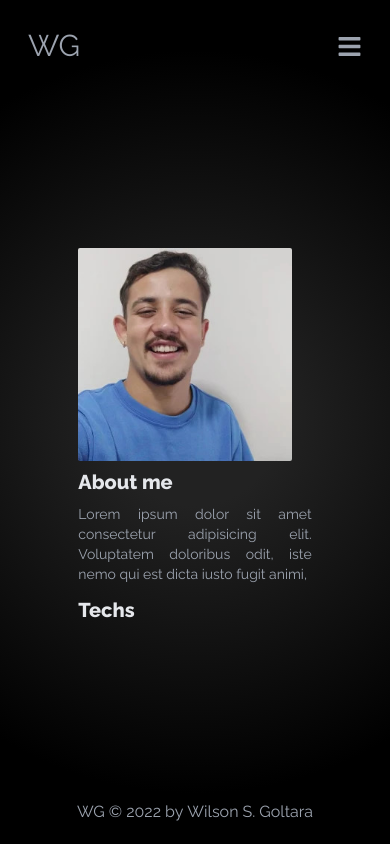
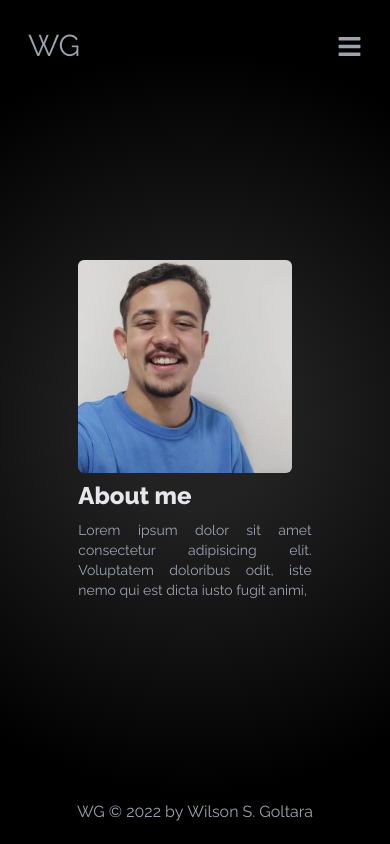
Before and after one commit to wilsongoltara/portfolio-nextjs, a Next.js app: page /about in a window 390 px wide. Built offline with nearby package versions, Linux system fonts and the light colour scheme.

Commit message:
[FEAT]: Added layout responsive in ContentAboutMe

```diff
--- a/components/global/ContentAboutMe.tsx
+++ b/components/global/ContentAboutMe.tsx
@@ -7,18 +7,18 @@ export default function ContentAboutMe() {
   return (
     <div className="flex flex-col sm:flex-row justify-between items-center w-4/6 max-w-3xl">
       <div className="mr-5">
-        <Image src={me} alt='me' className="rounded-sm" height={400} width={400}/>
+        <Image src={me} alt='me' className="rounded-md" height={400} width={400}/>
       </div>
       <div className='flex flex-col text-justify'>
         <div className='mb-3'>
-          <h2 className='text-xl text-gray-200 font-bold mb-2'>About me</h2>
+          <h2 className='text-2xl text-gray-200 font-bold mb-2'>About me</h2>
           <p className='text-sm md:text-base'>
             Lorem ipsum dolor sit amet consectetur adipisicing elit.
             Voluptatem doloribus odit,
             iste nemo qui est dicta iusto fugit animi,
           </p>
         </div>
-        <div>
+        <div className='hidden md:block'>
           <h2 className='text-xl text-gray-200 font-bold'>Techs</h2>
           <Shared icons={icons} />
         </div>
```
